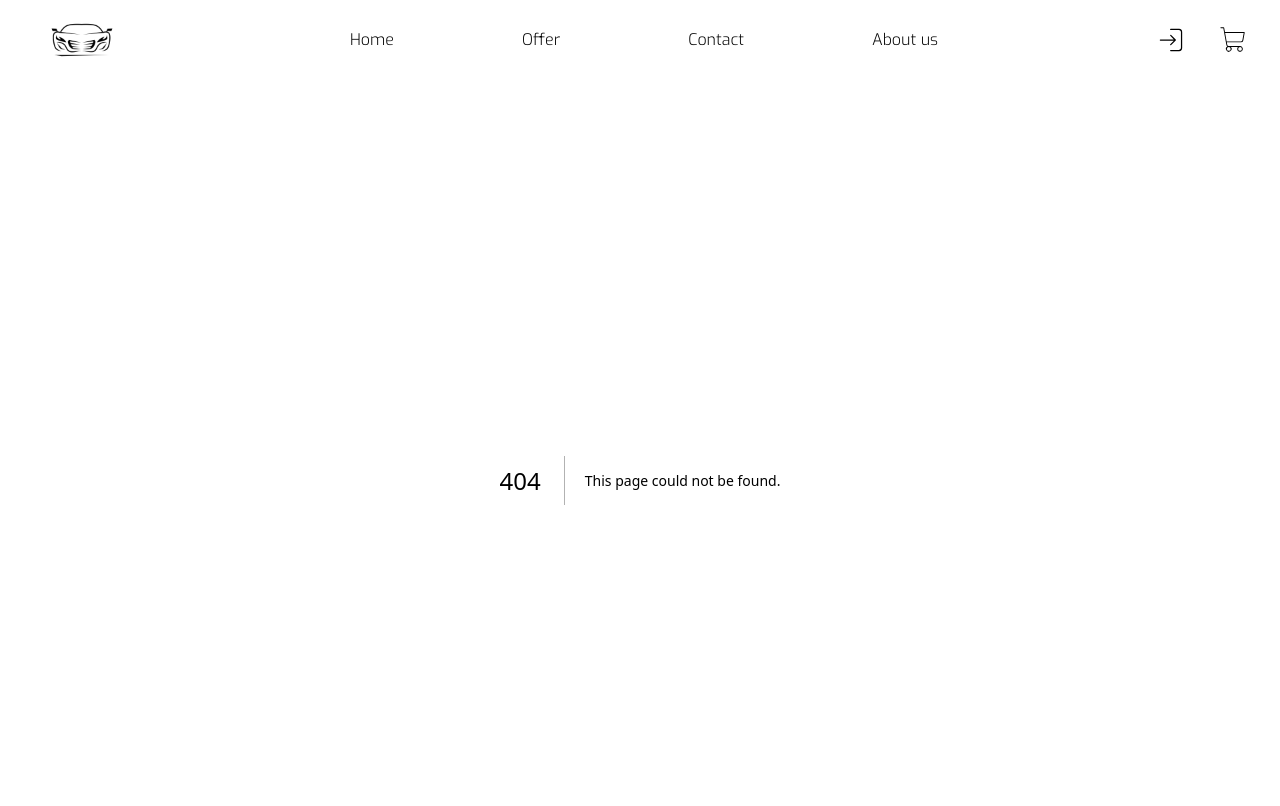
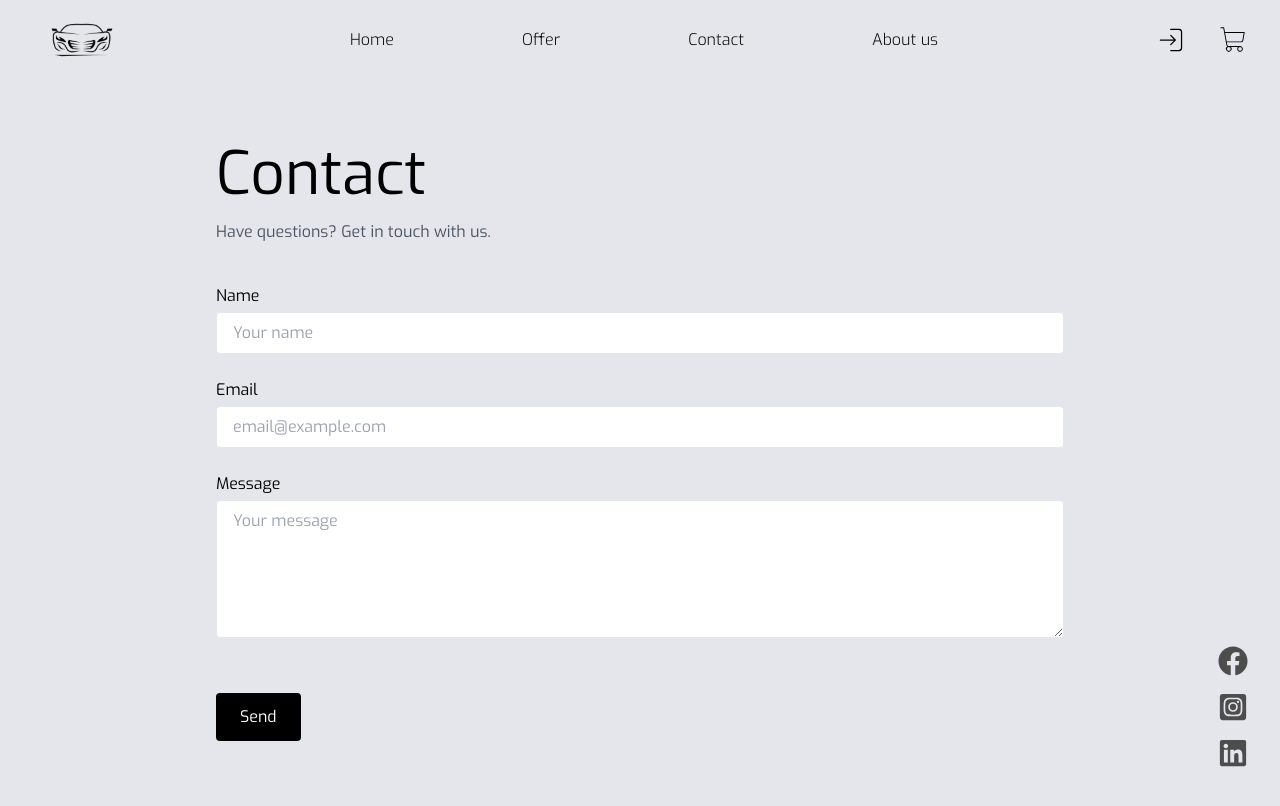
Before and after one commit to arekasek/Car-Rent-Website, a Next.js app in the folder Car-Rent-Website/: page /contact in a window 1280 px wide. Before the commit this address had no page. Shown: the top 806 px of the page. Built offline with nearby package versions, Linux system fonts and the light colour scheme; what @geist-ui/react would draw is missing.

Commit message:
new pages

```diff
--- /dev/null
+++ b/Car-Rent-Website/src/app/aboutus/page.js
@@ -0,0 +1,56 @@
+"use client";
+import Sidebar from "../Sidebar";
+import Image from "next/image";
+
+export default function AboutPage() {
+  return (
+    <div className="h-full px-6 py-20 max-w-4xl mx-auto">
+      <h1 className="text-5xl md:text-6xl font-thunder mb-8">About Us</h1>
+
+      <div className="space-y-6 text-gray-600 leading-relaxed">
+        <p>
+          <strong>Rent Your Dream Car</strong> was created for people who expect
+          more than just transportation. We believe that driving should be an
+          experience — comfortable, stylish, and tailored to your needs.
+        </p>
+
+        <div className="my-10">
+          <Image
+            src="/img/about-exterior.jpg"
+            alt="Luxury car rental showroom exterior"
+            width={1200}
+            height={700}
+            className="rounded-xl object-cover"
+          />
+        </div>
+
+        <p>
+          Our mission is simple: to give you access to reliable, well-maintained
+          vehicles that fit every lifestyle — from everyday city driving to
+          luxury getaways and special occasions.
+        </p>
+
+        <p>We carefully select our fleet to ensure:</p>
+
+        <ul className="list-disc list-inside space-y-2">
+          <li>Comfort and safety</li>
+          <li>Modern technology</li>
+          <li>Competitive pricing</li>
+          <li>Vehicles you can truly enjoy driving</li>
+        </ul>
+
+        <p>
+          Whether you need a car for a weekend trip, a business meeting, or a
+          longer journey, we make the rental process fast, transparent, and
+          hassle-free.
+        </p>
+
+        <p className="text-gray-800 font-medium">
+          With <strong>Rent Your Dream Car</strong>, you don’t just rent a
+          vehicle — you choose freedom, confidence, and the joy of driving.
+        </p>
+      </div>
+      <Sidebar />
+    </div>
+  );
+}
--- /dev/null
+++ b/Car-Rent-Website/src/app/contact/page.js
@@ -0,0 +1,125 @@
+"use client";
+import Sidebar from "../Sidebar";
+import Script from "next/script";
+import { useState } from "react";
+
+export default function ContactPage() {
+  const [error, setError] = useState("");
+  const [success, setSuccess] = useState(false);
+
+  const handleSubmit = async (e) => {
+    e.preventDefault();
+    setError("");
+    setSuccess(false);
+
+    if (!window.grecaptcha) {
+      alert("reCAPTCHA not loaded");
+      return;
+    }
+
+    const captchaResponse = window.grecaptcha.getResponse();
+
+    if (!captchaResponse) {
+      setError("Please confirm you are not a robot.");
+      return;
+    }
+
+    const fd = new FormData(e.target);
+
+    fd.append("g-recaptcha-response", captchaResponse);
+
+    try {
+      const res = await fetch("https://formspree.io/f/mvzzpkgv", {
+        method: "POST",
+        body: fd,
+        headers: {
+          Accept: "application/json",
+        },
+      });
+
+      setSuccess(true);
+      setError("");
+      window.grecaptcha.reset();
+      e.target.reset();
+    } catch (err) {
+      console.error(err);
+    }
+  };
+
+  return (
+    <>
+      <Script
+        src="https://www.google.com/recaptcha/api.js"
+        strategy="afterInteractive"
+      />
+      <div className="h-full px-6 py-16 max-w-4xl mx-auto">
+        <h1 className="text-5xl md:text-6xl font-thunder mb-4">Contact</h1>
+
+        <p className="mb-10 text-gray-600">
+          Have questions? Get in touch with us.
+        </p>
+
+        {success && (
+          <div className="mb-6 bg-green-100 border border-green-400 text-green-700 px-4 py-3 rounded">
+            Your message has been sent successfully!
+          </div>
+        )}
+
+        <form onSubmit={handleSubmit} className="space-y-6">
+          <div>
+            <label className="block mb-1 font-thunder">Name</label>
+            <input
+              type="text"
+              name="name"
+              className="w-full border rounded px-4 py-2"
+              placeholder="Your name"
+            />
+          </div>
+
+          <div>
+            <label className="block mb-1 font-thunder">Email</label>
+            <input
+              type="email"
+              name="email"
+              className="w-full border rounded px-4 py-2"
+              placeholder="email@example.com"
+            />
+          </div>
+
+          <div>
+            <label className="block mb-1 font-thunder">Message</label>
+            <textarea
+              name="message"
+              rows="5"
+              className="w-full border rounded px-4 py-2"
+              placeholder="Your message"
+            />
+          </div>
+
+          {error && (
+            <div className="relative">
+              <div className="absolute -top-14 left-0 bg-black text-white text-sm px-4 py-2 rounded shadow-lg">
+                {error}
+                <div className="absolute left-4 -bottom-2 w-0 h-0 border-l-8 border-r-8 border-t-8 border-transparent border-t-black"></div>
+              </div>
+            </div>
+          )}
+
+          <div
+            className="g-recaptcha"
+            data-sitekey="6LfJlkQsAAAAAPMMXnXRinNOBZFwUXk01wx2K9t6"
+          ></div>
+
+          <button
+            type="submit"
+            className="bg-black text-white px-6 py-3 rounded hover:bg-gray-800"
+          >
+            Send
+          </button>
+        </form>
+
+        <Sidebar />
+      </div>
+    </>
+  );
+}
--- a/Car-Rent-Website/src/components/layout/Navbar.js
+++ b/Car-Rent-Website/src/components/layout/Navbar.js
@@ -97,10 +97,10 @@ export default function Navbar() {
               <Link href="/offer" className="menu-link">
                 Offer
               </Link>
-              <Link href="/menu" className="menu-link">
+              <Link href="/contact" className="menu-link">
                 Contact
               </Link>
-              <Link href="/menu" className="menu-link">
+              <Link href="/aboutus" className="menu-link">
                 About us
               </Link>
             </div>
```
Also changed, not shown: 1 other file (tests, documents, lock files or other folders).
